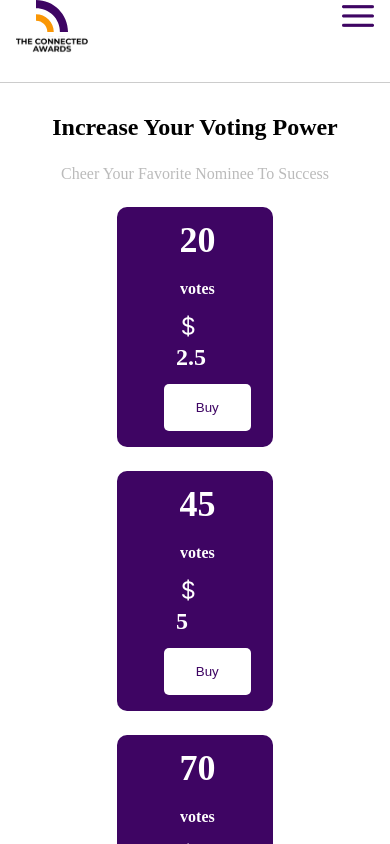
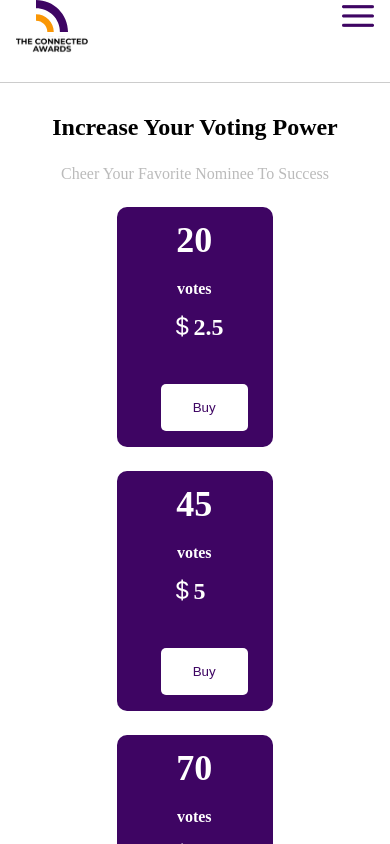
Before and after one commit to Edima2004/Project_1, a React (Create React App) app: page /votingPower in a window 390 px wide. Shown: the top 844 px of the page. Built offline with nearby package versions, Linux system fonts and the light colour scheme.

Commit message:
style updated

```diff
--- a/src/Pages/VotingPower.js
+++ b/src/Pages/VotingPower.js
@@ -20,7 +20,7 @@ const VotingPower = () => {
                      <h2>{votes} <br/><span className="votes">votes</span></h2>
 
                   </div>
-                  <h2 className='vtpw-amount'><BsCurrencyDollar/>{amount}</h2>
+                  <h2 className='vtpw-amount'><div><BsCurrencyDollar/></div><div>{amount}</div></h2>
                   <button className='vtpw-btn' onClick={showHideMsg}>Buy</button>
                </section>
             )
--- a/src/index.css
+++ b/src/index.css
@@ -521,6 +521,9 @@ a {
   .vc-section{
     grid-template-columns: repeat(1, 1fr);
   }
+  .vc-arrow{
+    bottom: 1rem;
+  }
 }
 
 @media screen and (min-width:700px) {
@@ -533,6 +536,7 @@ a {
   .vc-section {
     grid-template-columns: repeat(4, 1fr);
   }
+
 }
 
 /**Future Editions */
@@ -763,14 +767,14 @@ a {
   color: #fff;
   position: absolute;
   top: 5%;
-  left: 40%;
+  left: 38%;
 }
 
 .vtpw-btn {
   border: none;
   border-radius: 5px;
   position: absolute;
-  left: 30%;
+  left: 28%;
   bottom: 1rem;
   padding: 1rem 2rem;
   color: var(--clr-main-color);
@@ -782,14 +786,22 @@ a {
 }
 
 .vtpw-amount {
+  display: flex;
   position: relative;
-  left:-1rem;
+  left:-1.4rem;
   top:2rem;
   padding: 25%;
 }
 .votepow{
   display: grid;
 }
+
+/*@media screen and (max-width:500px) {
+  .vtpw-head{
+
+  }
+}*/
+
 @media screen and (min-width:600px){
   .vtpw-btn{
     left: 20%;
```
